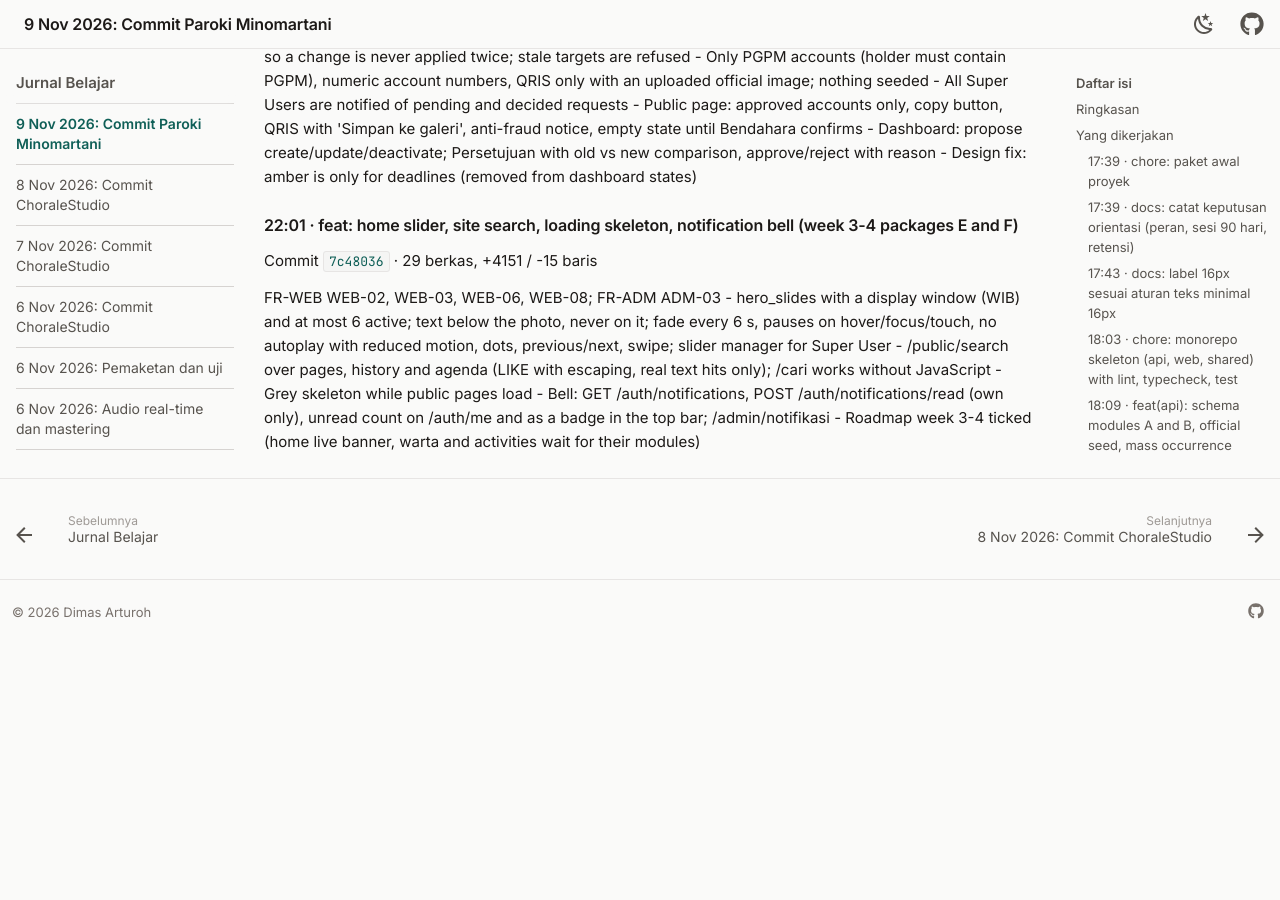
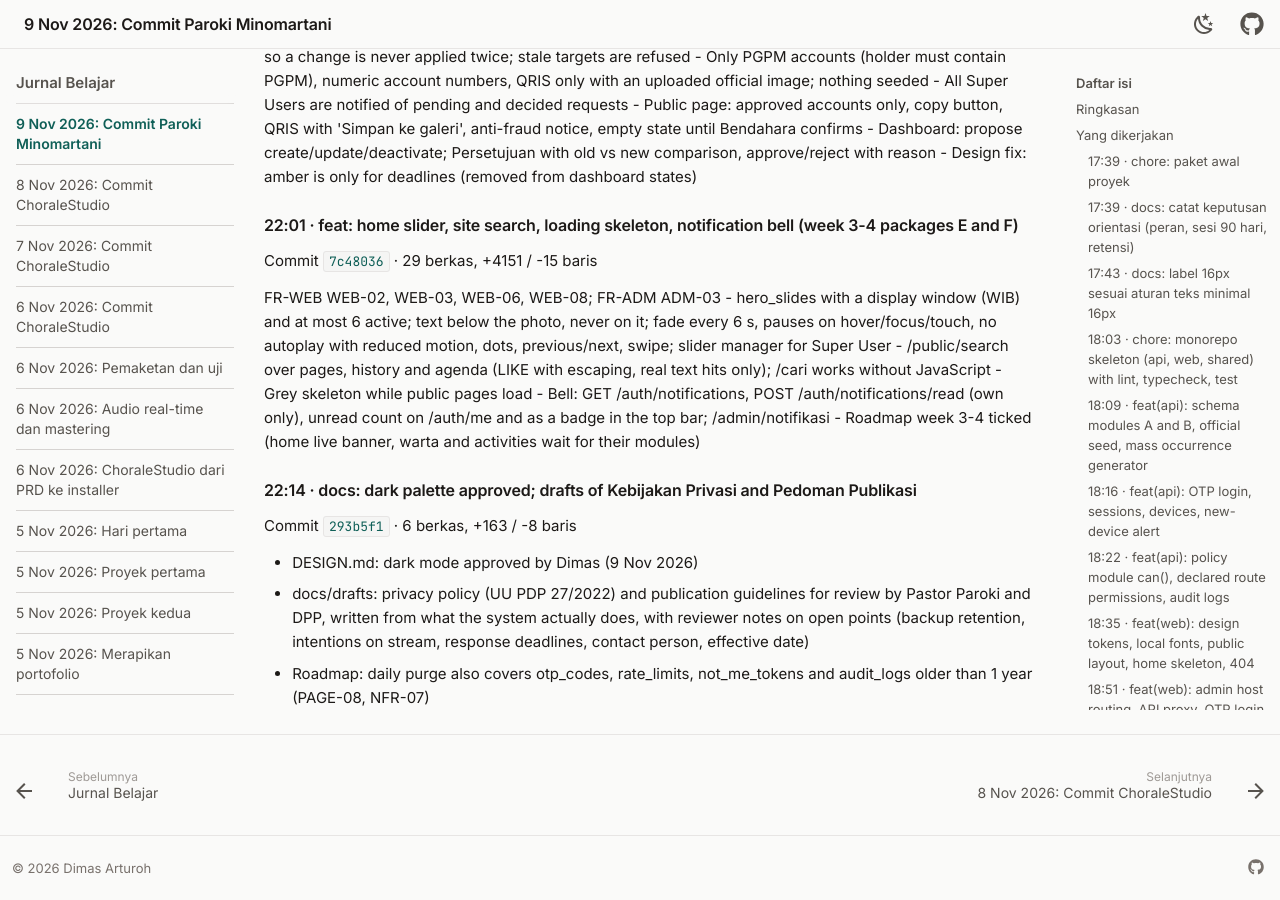
Before and after one commit to dimasarturoh15/dimasarturoh15.github.io, an MkDocs documentation site: the page built from docs/journal/2026-11-09-paroki-minomartani-commit.md, in a window 1280 px wide and 900 px high, scrolled down 4545 px. Built offline with MkDocs 1.6.1 and Material for MkDocs 9.7.7, drawn with Linux system fonts in a browser that asks for light colours; before the commit the page ends 5189 px from its top, so only the background shows below that; some of the changed text lies outside the part shown.

Commit message:
docs: sync Paroki Minomartani commit 293b5f1

```diff
--- a/docs/journal/2026-11-09-paroki-minomartani-commit.md
+++ b/docs/journal/2026-11-09-paroki-minomartani-commit.md
@@ -1,12 +1,12 @@
-# 9 November 2026: Catatan commit Paroki Minomartani (19 commit)
+# 9 November 2026: Catatan commit Paroki Minomartani (20 commit)
 
 Halaman ini dibuat otomatis dari riwayat Git [Paroki Minomartani](../projects/paroki-minomartani.md) setiap kali ada commit. Isinya adalah pesan commit apa adanya.
 
 ## Ringkasan
 
-- Jumlah commit: 19
-- Perubahan: 417 berkas, +56167 / -185 baris
-- Rentang waktu: 17:39 sampai 22:01
+- Jumlah commit: 20
+- Perubahan: 423 berkas, +56330 / -193 baris
+- Rentang waktu: 17:39 sampai 22:14
 
 ## Yang dikerjakan
 
@@ -253,3 +253,15 @@ FR-WEB WEB-02, WEB-03, WEB-06, WEB-08; FR-ADM ADM-03
   unread count on /auth/me and as a badge in the top bar; /admin/notifikasi
 - Roadmap week 3-4 ticked (home live banner, warta and activities wait for
   their modules)
+
+### 22:14 · docs: dark palette approved; drafts of Kebijakan Privasi and Pedoman Publikasi
+
+Commit [`293b5f1`](https://github.com/dimasarturoh15/paroki-minomartani/commit/293b5f19d7e9e335dcfd82ea7bb3f2ca423c7509) · 6 berkas, +163 / -8 baris
+
+- DESIGN.md: dark mode approved by Dimas (9 Nov 2026)
+- docs/drafts: privacy policy (UU PDP 27/2022) and publication guidelines for
+  review by Pastor Paroki and DPP, written from what the system actually does,
+  with reviewer notes on open points (backup retention, intentions on stream,
+  response deadlines, contact person, effective date)
+- Roadmap: daily purge also covers otp_codes, rate_limits, not_me_tokens and
+  audit_logs older than 1 year (PAGE-08, NFR-07)
```
Also changed, not shown: docs/index.md (+1 -1 lines), docs/journal/index.md (+2 -2 lines), docs/projects/paroki-minomartani.md (+1 -0 lines).
